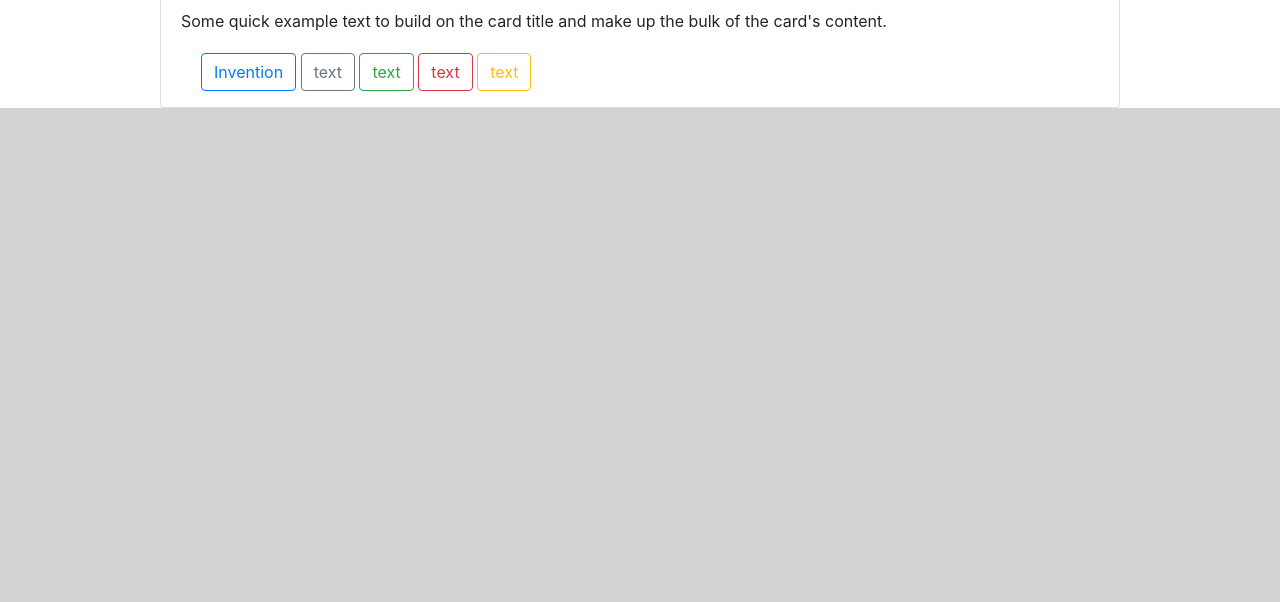
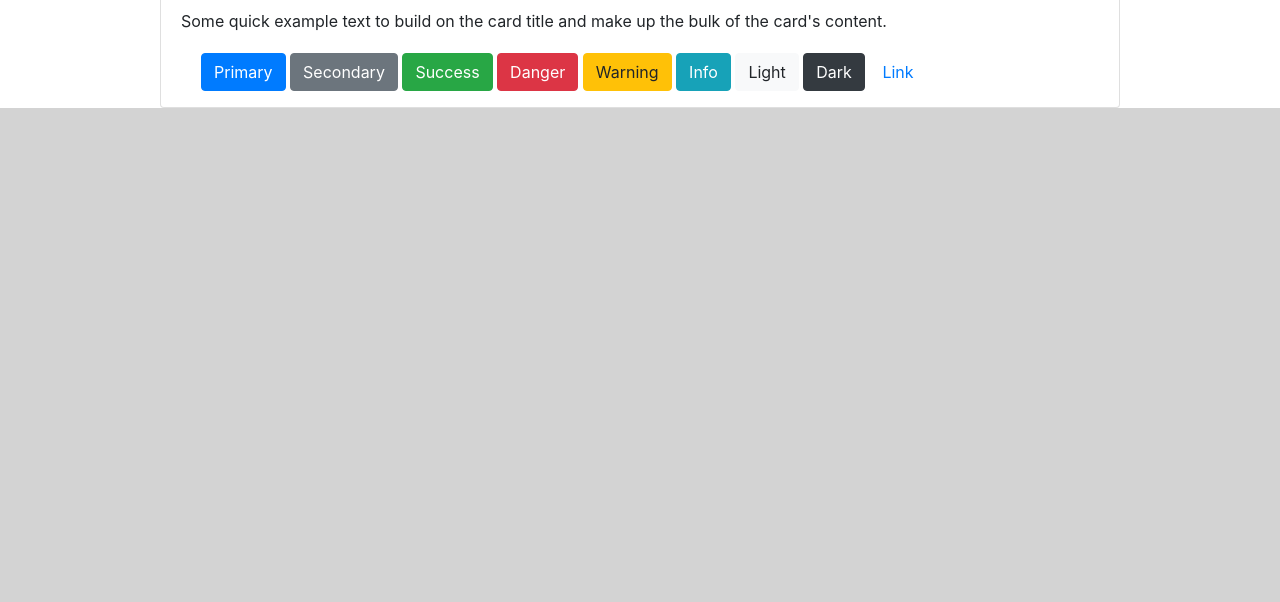
Before and after one commit to es372/history_of_internet, a plain HTML site: page docs/index.html in a window 1280 px wide. Shown: the part 198-800 px from the top of the page. Drawn offline with nearby package versions, Linux system fonts and the light colour scheme.

Commit message:
Task: Link HTML and add Buttons to Home page

```diff
--- a/docs/index.html
+++ b/docs/index.html
@@ -14,7 +14,7 @@
             </button>
             <div class="collapse navbar-collapse" id="navbarNavAltMarkup">
                 <div class="navbar-nav">
-                    <a class="navbar-brand" href="#">HISTORY OF THE INTERNET</a>
+                    <a class="navbar-brand" href="#">Home</a>
                     <a class="nav-item nav-link active" href="#">Home <span class="sr-only">(current)</span></a>
                     <a class="nav-item nav-link" href="#">Features</a>
                     <a class="nav-item nav-link" href="#">Pricing</a>
@@ -31,17 +31,19 @@
         </div>
         <div>
             <ul>
-                <li>
-                    <a class="btn btn-outline-primary" href="invention.html" role="button">Invention</a>
-                    <a class="btn btn-outline-secondary" href="#" role="button">text</a>
-                    <a class="btn btn-outline-success" href="#" role="button">text</a>
-                    <a class="btn btn-outline-danger" href="#" role="button">text</a>
-                    <a class="btn btn-outline-warning" href="#" role="button">text</a>
-                </li>
+                <button type="button" class="btn btn-primary">Primary</button>
+                <button type="button" class="btn btn-secondary">Secondary</button>
+                <button type="button" class="btn btn-success">Success</button>
+                <button type="button" class="btn btn-danger">Danger</button>
+                <button type="button" class="btn btn-warning">Warning</button>
+                <button type="button" class="btn btn-info">Info</button>
+                <button type="button" class="btn btn-light">Light</button>
+                <button type="button" class="btn btn-dark">Dark</button>
+
+                <button type="button" class="btn btn-link">Link</button>
             </ul>
         </div>
     </div>
-
 
 
 <script src="https://code.jquery.com/jquery-3.3.1.slim.min.js" integrity="sha384-q8i/X+965DzO0rT7abK41JStQIAqVgRVzpbzo5smXKp4YfRvH+8abtTE1Pi6jizo" crossorigin="anonymous"></script>
--- a/docs/stylesheet.css
+++ b/docs/stylesheet.css
@@ -15,9 +15,19 @@ div {
     width: 100%;
 }
 
-li {
-    list-style: none;
+li{
+    display: inline-block;
 }
+
 li a {
     text-decoration: none;
+    color: black;
 }
+
+li:hover {
+    background-color: lightblue;
+}
+
+li a:hover {
+    color: red;
+}
```
Also changed, not shown: docs/invention.html (+2 -2 lines).
